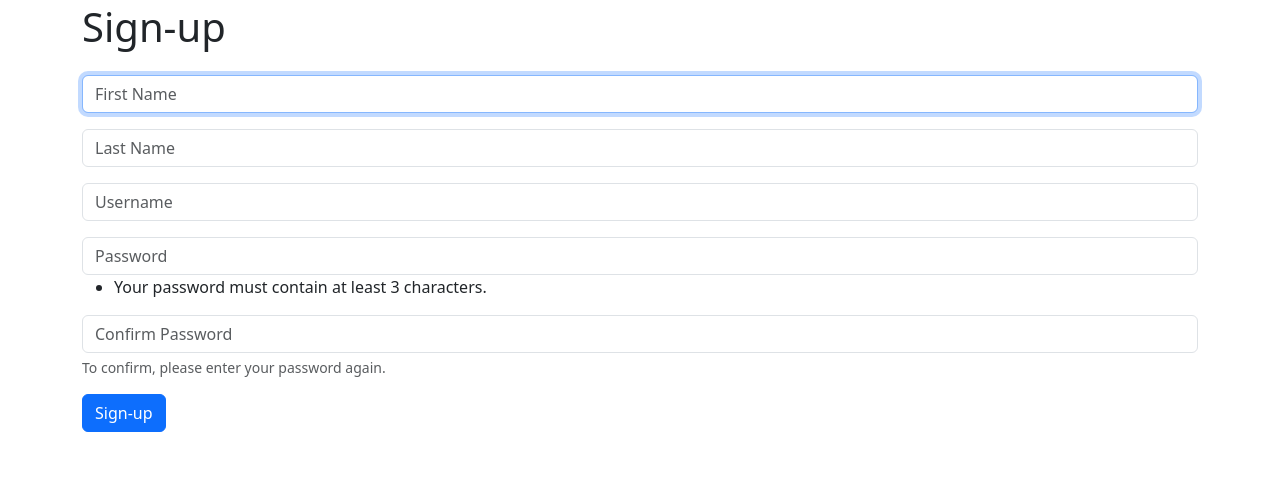
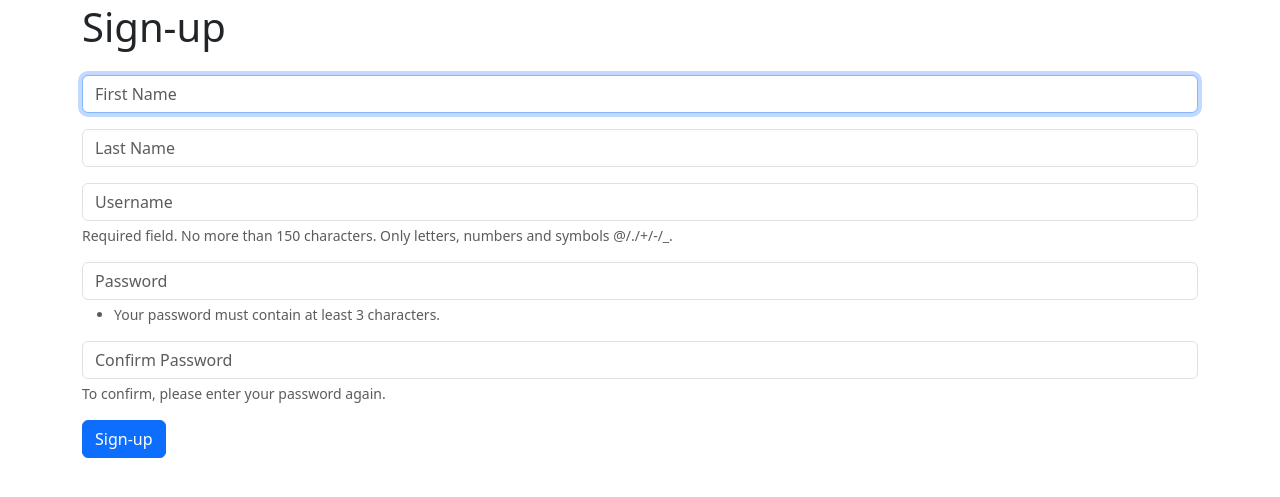
Before and after one commit to sayat-a/python-project-52, a Django app: template task_manager/templates/signup.html in a window 1280 px wide. Shown: the part 105-602 px from the top of the page. Run offline with Django 5.2, Linux system fonts and the light colour scheme; the template is opened without the code that fills it, so the values that code supplies are empty; some libraries are stand-ins or nearby versions.

Commit message:
update task_manager/templates/signup.html

```diff
--- a/task_manager/templates/signup.html
+++ b/task_manager/templates/signup.html
@@ -19,6 +19,7 @@
             <div class="form-group mb-3">
                 <label class="form-label d-block" for="id_username">{{ form.username.label }}</label>
                 <input type="text" name="username" placeholder="{% trans 'Username' %}" maxlength="150" autofocus required id="id_username" class="form-control {% if form.username.errors %}is-invalid{% elif form.username.value %}is-valid{% endif %}">
+                <div class="form-text">{% trans "Required field. No more than 150 characters. Only letters, numbers and symbols @/./+/-/_." %}</div>
                 <div class="invalid-feedback">
                     {% if form.username.errors %}
                         {{ form.username.errors.0 }}
@@ -30,7 +31,7 @@
                 <label class="form-label d-block" for="id_password1">{{ form.password1.label }}</label>
                 <input type="password" name="password1" placeholder="{% trans 'Password' %}" required id="id_password1" class="form-control {% if form.password1.errors %}is-invalid{% endif %}">
                 <ul>
-                    <li>{% trans "Your password must contain at least 3 characters." %}</li>
+                    <li class="form-text">{% trans "Your password must contain at least 3 characters." %}</li>
                 </ul>
                 <div class="invalid-feedback is-invalid">
                     {% if form.password1.errors %}
```
